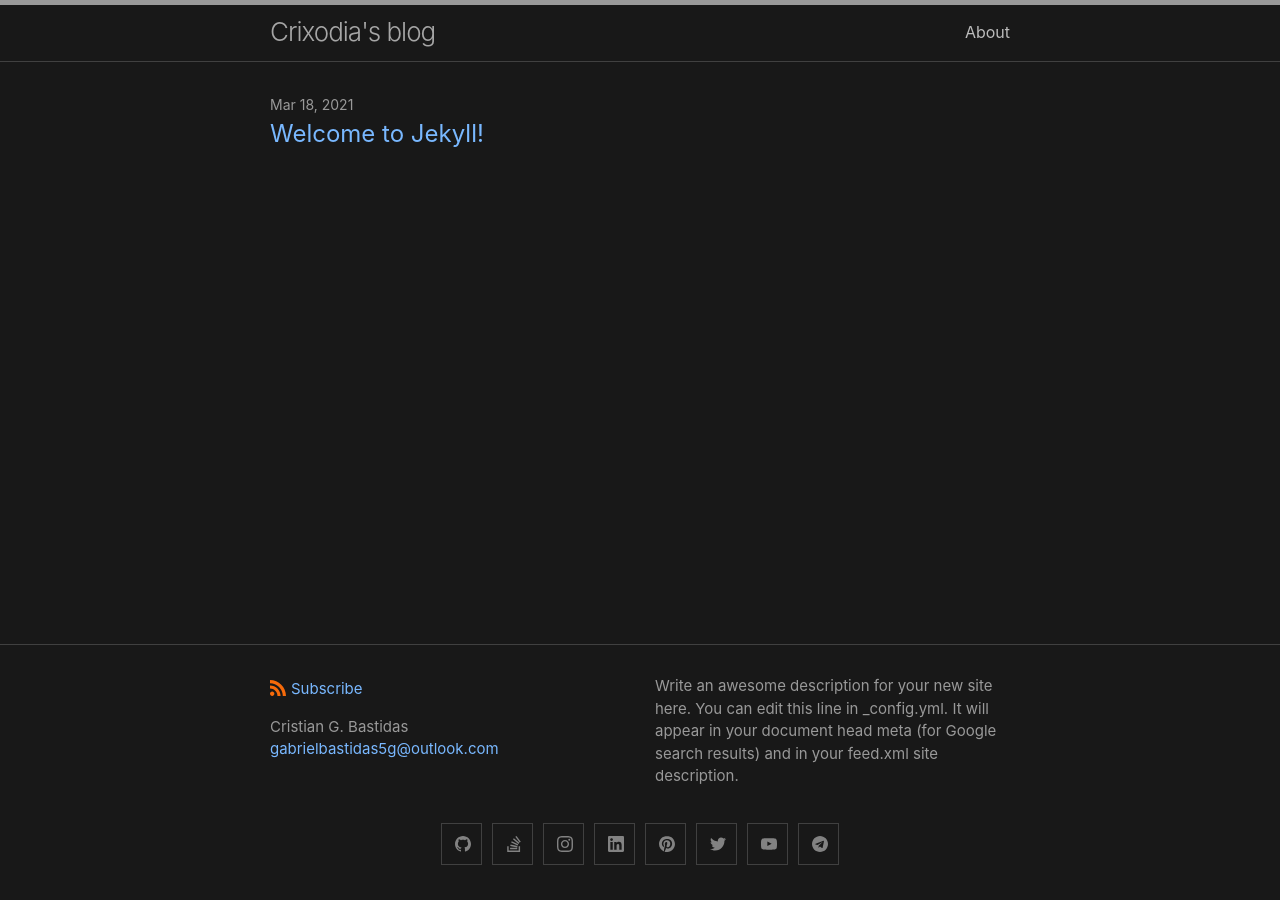
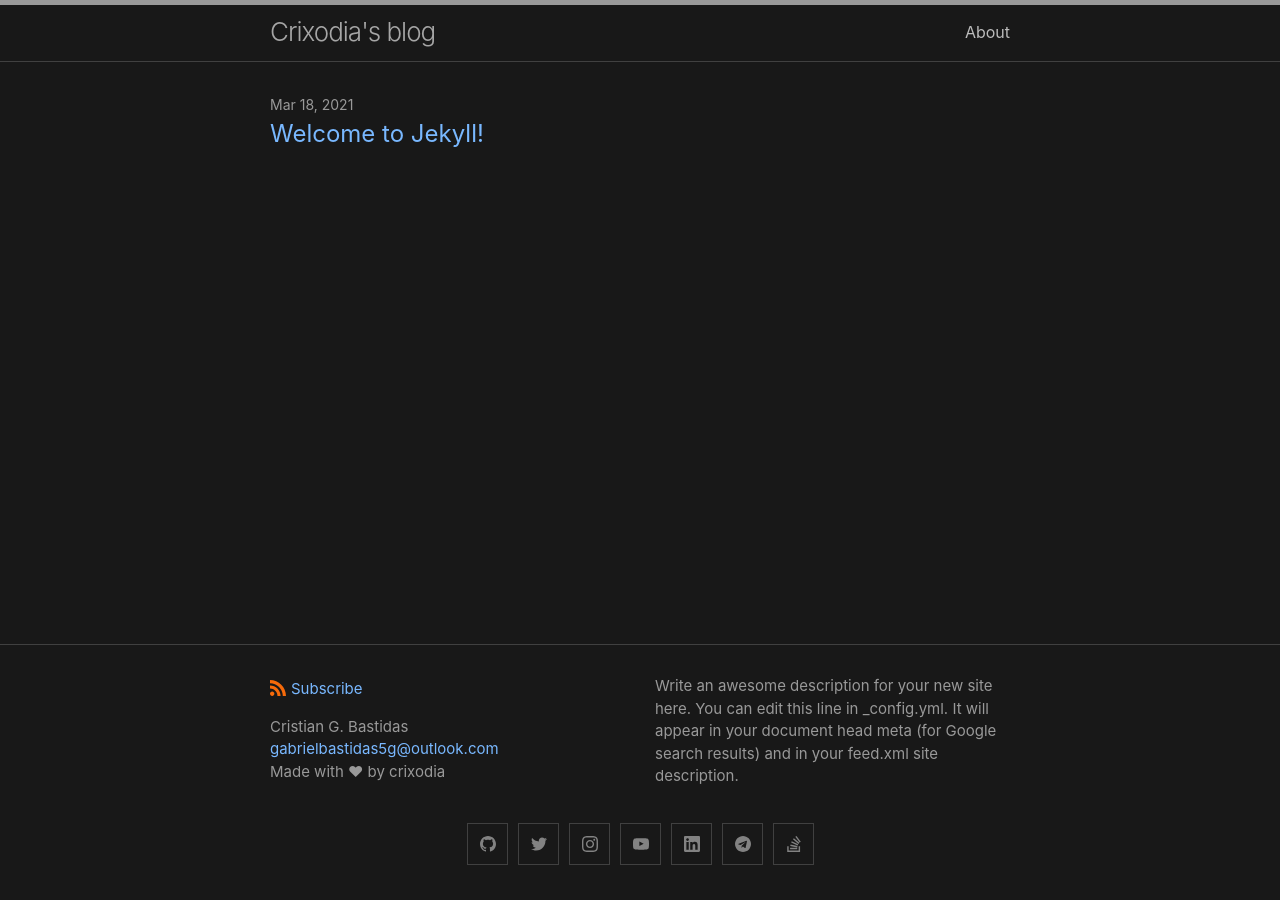
Before and after one commit to crixodia/my-blog, a Jekyll site: the page built from index.markdown, in a window 1280 px wide. Built offline with Jekyll 4.4.1, drawn with Linux system fonts in a browser that asks for light colours.

Commit message:
Title Logo, Footer message
Footer message and title logo were added. You can change this in config.yml

```diff
--- a/Gemfile
+++ b/Gemfile
@@ -8,10 +8,13 @@ source "https://rubygems.org"
 #
 # This will help ensure the proper Jekyll version is running.
 # Happy Jekylling!
+
 #gem "jekyll", "~> 4.2.0"
+
 # This is the default theme for new Jekyll sites. You may change this to anything you like.
 #Removed to use general theme
 #gem "minima", "~> 2.5"
+
 # If you want to use GitHub Pages, remove the "gem "jekyll"" above and
 # uncomment the line below. To upgrade, run `bundle update github-pages`.
 gem "github-pages", group: :jekyll_plugins
--- a/_config.yml
+++ b/_config.yml
@@ -20,15 +20,21 @@
 
 title: Crixodia's blog
 #email:
+
 description: >- # this means to ignore newlines until "baseurl:"
   Write an awesome description for your new site here. You can edit this
   line in _config.yml. It will appear in your document head meta (for
   Google search results) and in your feed.xml site description.
 baseurl: "/my-blog" # the subpath of your site, e.g. /blog
 url: "https://crixodia.github.io" # the base hostname & protocol for your site, e.g. http://example.com
+
 #Removed due to new minima version
 #twitter_username: crixodia
 #github_username:  crixodia
+
+# 50px Height is the best option
+#title-logo: /images/title-logo.png
+
 disqus:
   shortname: crixodiablog
 
@@ -40,7 +46,6 @@ minima:
       stackoverflow: "8524034"
       instagram: crixodia
       linkedin: crixodia
-      pinterest: crixodia
       telegram: crixodia
       youtube_channel: UCIIszmFMvyNn5gj0xwrxIsg
       youtube_channel_name: Gabriel Bastidas
@@ -48,6 +53,10 @@ minima:
 author:
   name: Cristian G. Bastidas
   email: "gabrielbastidas5g@outlook.com"
+
+message: "Made with ❤ by crixodia"
+#copyright:
+
 # Build settings
 #Removed to use general theme
 #theme: minima
--- a/_includes/footer.html
+++ b/_includes/footer.html
@@ -1,5 +1,5 @@
 <footer class="site-footer h-card">
-  <data class="u-url" href="{{ "/" | relative_url }}"></data>
+  <data class="u-url" href="{{ " /" | relative_url }}"></data>
 
   <div class="wrapper">
 
@@ -12,16 +12,22 @@
             </svg><span>Subscribe</span>
           </a>
         </p>
-      {%- if site.author %}
+        {%- if site.author %}
         <ul class="contact-list">
           {% if site.author.name -%}
-            <li class="p-name">{{ site.author.name | escape }}</li>
+          <li class="p-name">{{ site.author.name | escape }}</li>
           {% endif -%}
           {% if site.author.email -%}
-            <li><a class="u-email" href="mailto:{{ site.author.email }}">{{ site.author.email }}</a></li>
+          <li><a class="u-email" href="mailto:{{ site.author.email }}">{{ site.author.email }}</a></li>
+          {%- endif %}
+          {% if site.copyright -%}
+          <li>&copy; {{ site.copyright }} {{ 'now' | date: "%Y" }}</li>
+          {%- endif %}
+          {% if site.message -%}
+          <li>{{ site.message }}</li>
           {%- endif %}
         </ul>
-      {%- endif %}
+        {%- endif %}
       </div>
       <div class="footer-col">
         <p>{{ site.description | escape }}</p>
@@ -31,7 +37,6 @@
     <div class="social-links">
       {%- include social.html -%}
     </div>
-
   </div>
 
 </footer>
--- a/_includes/header.html
+++ b/_includes/header.html
@@ -4,8 +4,13 @@
     {%- assign default_paths = site.pages | map: "path" -%}
     {%- assign page_paths = site.header_pages | default: default_paths -%}
     {%- assign titles_size = site.pages | map: 'title' | join: '' | size -%}
-    <a class="site-title" rel="author" href="{{ "/" | relative_url }}">{{ site.title | escape }}</a>
-
+    <a class="site-title" rel="author" href="{{ "/" | relative_url }}">
+      {%- if site.title-logo -%}
+        <img src="{{ site.title-logo | relative_url }}" alt="{{ site.title | escape }}"></img>
+      {%- else -%}
+        {{ site.title | escape }}
+      {%- endif -%}
+    </a>
     {%- if titles_size > 0 -%}
       <nav class="site-nav">
         <input type="checkbox" id="nav-trigger" class="nav-trigger" />
--- a/_includes/social.html
+++ b/_includes/social.html
@@ -6,15 +6,15 @@
   {%- if social.facebook -%}<li><a rel="me" href="https://www.facebook.com/{{ social.facebook | cgi_escape | escape }}" title="{{ social.facebook | escape }}"><svg class="svg-icon grey"><use xlink:href="{{ '/assets/minima-social-icons.svg#facebook' | relative_url }}"></use></svg></a></li>{%- endif -%}
   {%- if social.flickr -%}<li><a rel="me" href="https://www.flickr.com/photos/{{ social.flickr | cgi_escape | escape }}" title="{{ social.flickr | escape }}"><svg class="svg-icon grey"><use xlink:href="{{ '/assets/minima-social-icons.svg#flickr' | relative_url }}"></use></svg></a></li>{%- endif -%}
   {%- if social.github -%}<li><a rel="me" href="https://github.com/{{ social.github | cgi_escape | escape }}" title="{{ social.github | escape }}"><svg class="svg-icon grey"><use xlink:href="{{ '/assets/minima-social-icons.svg#github' | relative_url }}"></use></svg></a></li>{%- endif -%}
-  {%- if social.stackoverflow -%}<li><a rel="me" href="https://stackoverflow.com/users/{{ social.stackoverflow | cgi_escape | escape }}" title="{{ social.stackoverflow | escape }}"><svg class="svg-icon grey"><use xlink:href="{{ '/assets/minima-social-icons.svg#stackoverflow' | relative_url }}"></use></svg></a></li>{%- endif -%}
+  {%- if social.twitter -%}<li><a rel="me" href="https://twitter.com/{{ social.twitter | cgi_escape | escape }}" title="{{ social.twitter | escape }}"><svg class="svg-icon grey"><use xlink:href="{{ '/assets/minima-social-icons.svg#twitter' | relative_url }}"></use></svg></a></li>{%- endif -%}
   {%- if social.instagram -%}<li><a rel="me" href="https://www.instagram.com/{{ social.instagram | cgi_escape | escape }}" title="{{ social.instagram | escape }}"><svg class="svg-icon grey"><use xlink:href="{{ '/assets/minima-social-icons.svg#instagram' | relative_url }}"></use></svg></a></li>{%- endif -%}
-  {%- if social.linkedin -%}<li><a rel="me" href="https://www.linkedin.com/in/{{ social.linkedin | cgi_escape | escape }}" title="{{ social.linkedin | escape }}"><svg class="svg-icon grey"><use xlink:href="{{ '/assets/minima-social-icons.svg#linkedin' | relative_url }}"></use></svg></a></li>{%- endif -%}
   {%- if social.pinterest -%}<li><a rel="me" href="https://www.pinterest.com/{{ social.pinterest | cgi_escape | escape }}" title="{{ social.pinterest | escape }}"><svg class="svg-icon grey"><use xlink:href="{{ '/assets/minima-social-icons.svg#pinterest' | relative_url }}"></use></svg></a></li>{%- endif -%}
   {%- for mst in social.mastodon -%}{%- if mst.username and mst.instance -%}<li><a rel="me" href="https://{{ mst.instance | cgi_escape | escape}}/@{{mst.username}}" title="{{ mst.username | escape }}"><svg class="svg-icon grey"><use xlink:href="{{ '/assets/minima-social-icons.svg#mastodon' | relative_url }}"></use></svg></a></li>{%- endif -%}{%- endfor -%}
-  {%- if social.twitter -%}<li><a rel="me" href="https://twitter.com/{{ social.twitter | cgi_escape | escape }}" title="{{ social.twitter | escape }}"><svg class="svg-icon grey"><use xlink:href="{{ '/assets/minima-social-icons.svg#twitter' | relative_url }}"></use></svg></a></li>{%- endif -%}
   {%- if social.youtube -%}<li><a rel="me" href="https://www.youtube.com/{{ social.youtube | cgi_escape | escape }}" title="{{ social.youtube | escape }}"><svg class="svg-icon grey"><use xlink:href="{{ '/assets/minima-social-icons.svg#youtube' | relative_url }}"></use></svg></a></li>{%- endif -%}
   {%- if social.youtube_channel -%}<li><a rel="me" href="https://www.youtube.com/channel/{{ social.youtube_channel | cgi_escape | escape }}" title="{{ social.youtube_channel_name | escape | default: 'YouTube' }}"><svg class="svg-icon grey"><use xlink:href="{{ '/assets/minima-social-icons.svg#youtube' | relative_url }}"></use></svg></a></li>{%- endif -%}
+  {%- if social.linkedin -%}<li><a rel="me" href="https://www.linkedin.com/in/{{ social.linkedin | cgi_escape | escape }}" title="{{ social.linkedin | escape }}"><svg class="svg-icon grey"><use xlink:href="{{ '/assets/minima-social-icons.svg#linkedin' | relative_url }}"></use></svg></a></li>{%- endif -%}
   {%- if social.telegram -%}<li><a rel="me" href="https://t.me/{{ social.telegram | cgi_escape | escape }}" title="{{ social.telegram | escape }}"><svg class="svg-icon grey"><use xlink:href="{{ '/assets/minima-social-icons.svg#telegram' | relative_url }}"></use></svg></a></li>{%- endif -%}
+  {%- if social.stackoverflow -%}<li><a rel="me" href="https://stackoverflow.com/users/{{ social.stackoverflow | cgi_escape | escape }}" title="{{ social.stackoverflow | escape }}"><svg class="svg-icon grey"><use xlink:href="{{ '/assets/minima-social-icons.svg#stackoverflow' | relative_url }}"></use></svg></a></li>{%- endif -%}
   {%- if social.keybase -%}<li><a rel="me" href="https://keybase.io/{{ social.keybase | cgi_escape | escape }}" title="{{ social.keybase | escape }}"><svg class="svg-icon grey"><use xlink:href="{{ '/assets/minima-social-icons.svg#keybase' | relative_url }}"></use></svg></a></li>{%- endif -%}
   {%- if social.microdotblog -%}<li><a rel="me" href="https://micro.blog/{{ social.microdotblog | cgi_escape | escape }}" title="{{ social.microdotblog | escape }}"><svg class="svg-icon grey"><use xlink:href="{{ '/assets/minima-social-icons.svg#microdotblog' | relative_url }}"></use></svg></a></li>{%- endif -%}
   {%- if social.devto -%}<li><a href="https://dev.to/{{ social.devto | cgi_escape | escape }}" title="{{ social.devto | escape }}"><svg class="svg-icon grey"><use xlink:href="{{ '/assets/minima-social-icons.svg#devto' | relative_url }}"></use></svg></a></li>{%- endif -%}
```
